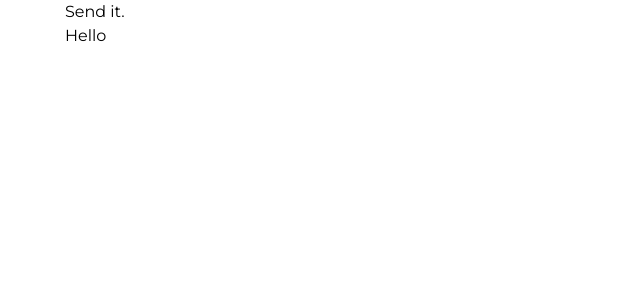
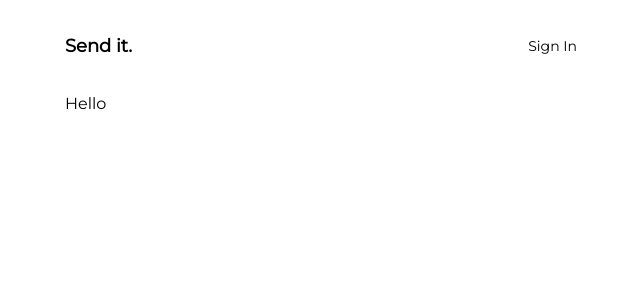
Before and after one commit to anitachu99/FurEverHome, a Next.js app in the folder test_reactpostit/: page / in a window 1280 px wide. Shown: the top 300 px of the page, without its empty margins (319-959 px from the left). Built offline with nearby package versions, Linux system fonts and the light colour scheme.

Commit message:
Fixed signin client and added styling

```diff
--- /dev/null
+++ b/test_reactpostit/app/auth/Login.tsx
@@ -0,0 +1,13 @@
+'use client'
+
+import {signIn} from 'next-auth/react';
+
+export default function Login() {
+    return(
+        <li className='list-none'>
+            <button onClick={() => signIn()} className='text-sm '>
+                Sign In
+            </button>
+        </li>
+    )
+}
--- a/test_reactpostit/app/auth/Nav.tsx
+++ b/test_reactpostit/app/auth/Nav.tsx
@@ -1,13 +1,17 @@
 // server-side auth
 // get users straight from server
 import Link from "next/link";
+import Login from './Login';
 
 export default async function Nav() {
     return(
-        <nav>
+        <nav className="flex justify-between items-center py-8">
             <Link href={'/'}>
-                <h1>Send it.</h1>
+                <h1 className="font-bold text-lg">Send it.</h1>
             </Link>
+            <ul className="flex items-center gap-6">
+                <Login />
+            </ul>
         </nav>
     )
 }
--- a/test_reactpostit/prisma/client.js
+++ b/test_reactpostit/prisma/client.js
@@ -3,7 +3,7 @@
 // if it already exits: check on global env if prisma exists
 // /// --> no new client
 // creating new prisma client
-const client = globalthis.prisma || new PrismaClient()
+const client = globalThis.prisma || new PrismaClient()
 // checking if its in production or not
 if (process.env.NODE_ENV !== "production") globalThis.prisma = client
 
```
